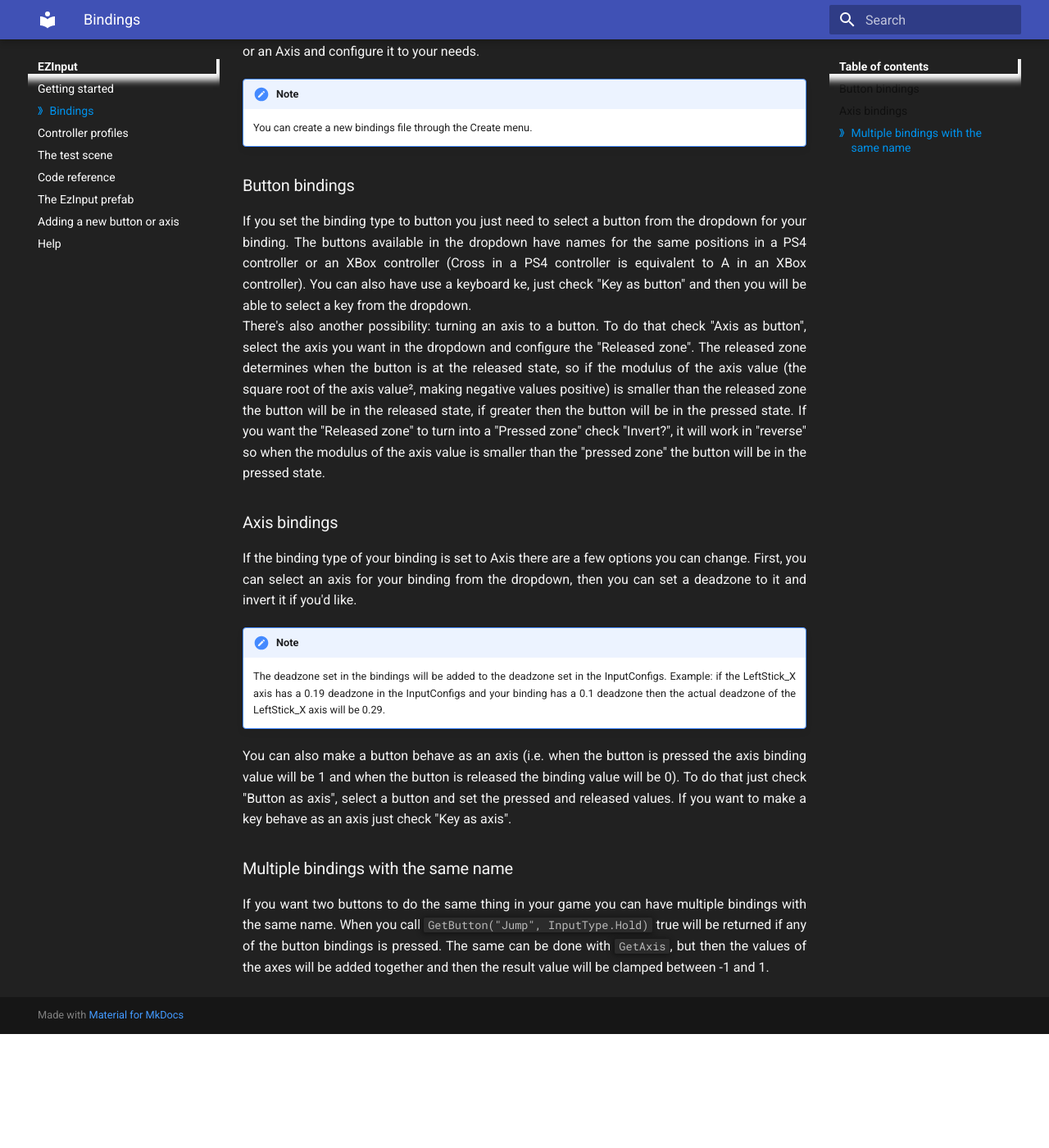
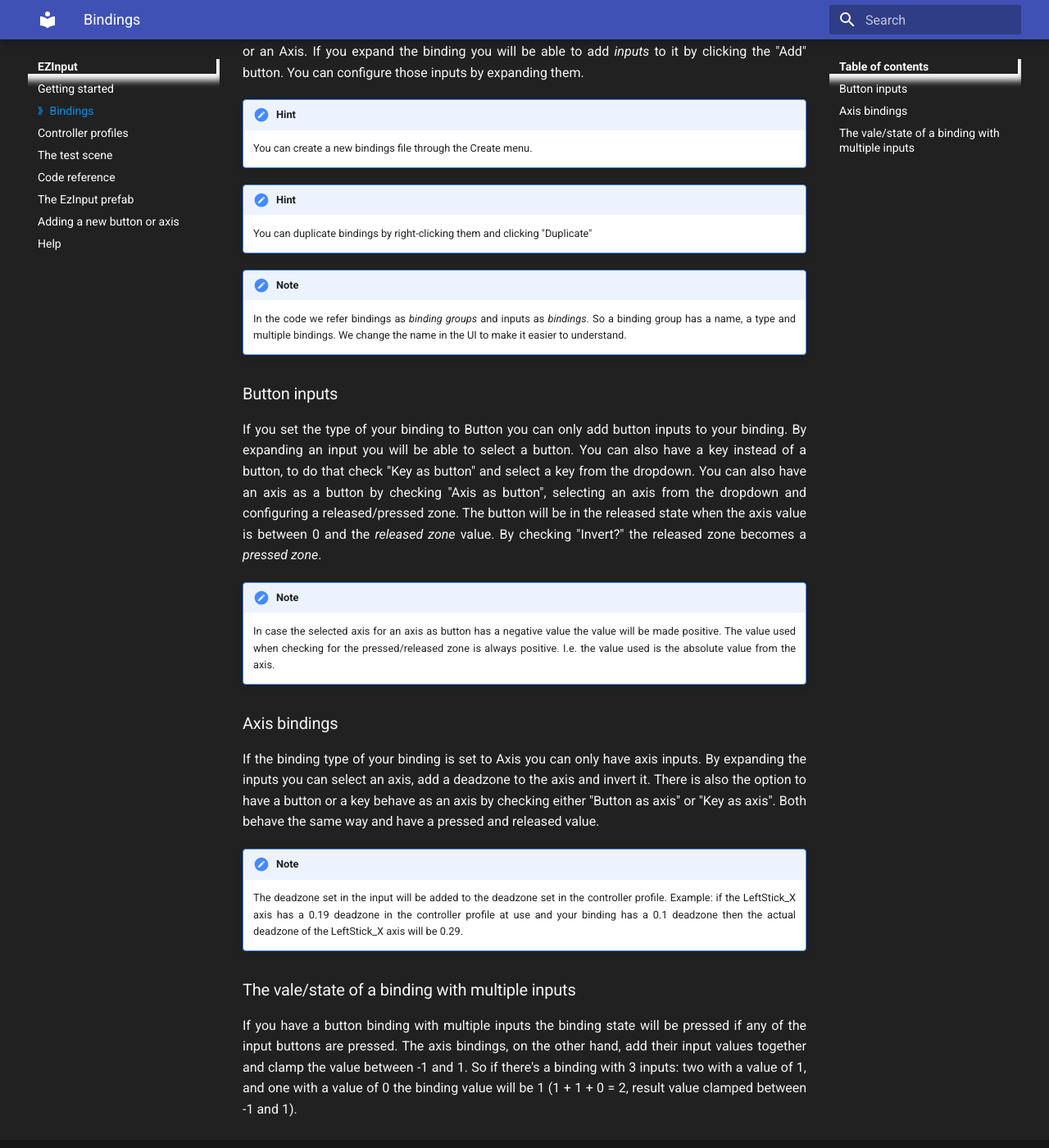
Before and after one commit to ItsaMeTuni/EzInputDocs, an MkDocs documentation site: the page built from docs/bindings.md, in a window 1280 px wide and 1400 px high, scrolled down 232 px. Shown: the whole window at 82% size. Built offline with MkDocs 1.6.1 and Material for MkDocs 9.7.7, drawn with Linux system fonts in a browser that asks for light colours; old or Windows-style settings are respelled for this version of MkDocs; before the commit the page ends 1493 px from its top, so only the background shows below that.

Commit message:
Improved Bindings page with the new way of setting things up ("binding groups")
Using hints instead of notes in a few places

```diff
--- a/docs/bindings.md
+++ b/docs/bindings.md
@@ -1,24 +1,30 @@
 # The bindings
 
-If you go to `EzInput/Data` you will see that there are a few Scriptable Objects there, you'll be modifying those (and creating more if needed) to fit your needs. The _Bindings_ file is where all your bindings will be stored. If you click on the _Bindings_ file and then "Add" in it's editor a new binding will show up in the list. You can change the input type of the binding to be either a Button or an Axis and configure it to your needs.
+If you go to `EzInput/Data` you will see that there are a few Scriptable Objects there, you'll be modifying those (and creating more if needed) to fit your needs. The _Bindings_ file is where all your bindings will be stored. If you click on the _Bindings_ file and then "Add" in it's editor a new _binding_ will show up in the list. You can change the input type of the binding to be either a Button or an Axis. If you expand the binding you will be able to add _inputs_ to it by clicking the "Add" button. You can configure those inputs by expanding them.
+
+!!! hint
+    You can create a new bindings file through the Create menu.
+
+!!! hint
+    You can duplicate bindings by right-clicking them and clicking "Duplicate"
 
 !!! note
-    You can create a new bindings file through the Create menu.
+    In the code we refer bindings as _binding groups_ and inputs as _bindings_. So a binding group has a name, a type and multiple bindings. We change the name in the UI to make it easier to understand.
 
-### Button bindings
+### Button inputs
 
-If you set the binding type to button you just need to select a button from the dropdown for your binding. The buttons available in the dropdown have names for the same positions in a PS4 controller or an XBox controller (Cross in a PS4 controller is equivalent to A in an XBox controller). You can also have use a keyboard ke, just check "Key as button" and then you will be able to select a key from the dropdown.
-There's also another possibility: turning an axis to a button. To do that check "Axis as button", select the axis you want in the dropdown and configure the "Released zone". The released zone determines when the button is at the released state, so if the modulus of the axis value (the square root of the axis value², making negative values positive) is smaller than the released zone the button will be in the released state, if greater then the button will be in the pressed state. If you want the "Released zone" to turn into a "Pressed zone" check "Invert?", it will work in "reverse" so when the modulus of the axis value is smaller than the "pressed zone" the button will be in the pressed state.
+If you set the type of your binding to Button you can only add button inputs to your binding. By expanding an input you will be able to select a button. You can also have a key instead of a button, to do that check "Key as button" and select a key from the dropdown. You can also have an axis as a button by checking "Axis as button", selecting an axis from the dropdown and configuring a released/pressed zone. The button will be in the released state when the axis value is between 0 and the _released zone_ value. By checking "Invert?" the released zone becomes a _pressed zone_.
+
+!!! note
+    In case the selected axis for an axis as button has a negative value the value will be made positive. The value used when checking for the pressed/released zone is always positive. I.e. the value used is the absolute value from the axis.
 
 ### Axis bindings
 
-If the binding type of your binding is set to Axis there are a few options you can change. First, you can select an axis for your binding from the dropdown, then you can set a deadzone to it and invert it if you'd like.
+If the binding type of your binding is set to Axis you can only have axis inputs. By expanding the inputs you can select an axis, add a deadzone to the axis and invert it. There is also the option to have a button or a key behave as an axis by checking either "Button as axis" or "Key as axis". Both behave the same way and have a pressed and released value.
 
 !!! note
-    The deadzone set in the bindings will be added to the deadzone set in the InputConfigs. Example: if the LeftStick_X axis has a 0.19 deadzone in the InputConfigs and your binding has a 0.1 deadzone then the actual deadzone of the LeftStick_X axis will be 0.29.
+    The deadzone set in the input will be added to the deadzone set in the controller profile. Example: if the LeftStick_X axis has a 0.19 deadzone in the controller profile at use and your binding has a 0.1 deadzone then the actual deadzone of the LeftStick_X axis will be 0.29.
 
-You can also make a button behave as an axis (i.e. when the button is pressed the axis binding value will be 1 and when the button is released the binding value will be 0). To do that just check "Button as axis", select a button and set the pressed and released values. If you want to make a key behave as an axis just check "Key as axis".
+### The vale/state of a binding with multiple inputs
 
-### Multiple bindings with the same name
-
-If you want two buttons to do the same thing in your game you can have multiple bindings with the same name. When you call `GetButton("Jump", InputType.Hold)` true will be returned if any of the button bindings is pressed. The same can be done with `GetAxis`, but then the values of the axes will be added together and then the result value will be clamped between -1 and 1.
+If you have a button binding with multiple inputs the binding state will be pressed if any of the input buttons are pressed. The axis bindings, on the other hand, add their input values together and clamp the value between -1 and 1. So if there's a binding with 3 inputs: two with a value of 1, and one with a value of 0 the binding value will be 1 (1 + 1 + 0 = 2, result value clamped between -1 and 1).
```
Also changed, not shown: docs/adding-a-new-button-or-axis.md (+1 -1 lines), docs/the-test-scene.md (+1 -1 lines).
